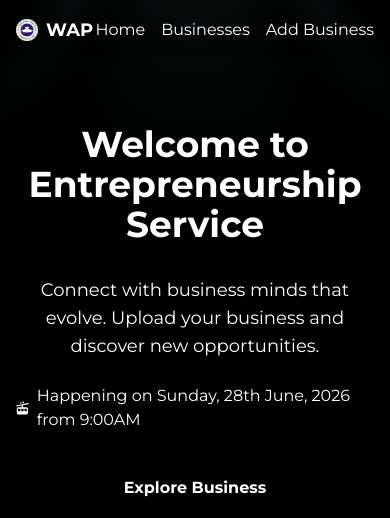
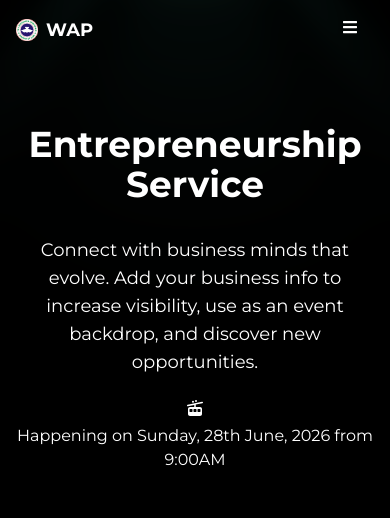
Before and after one commit to sulaimonaa/rccg-event, a Next.js app: page / in a window 390 px wide. Shown: the top 518 px of the page. Built offline with nearby package versions, Linux system fonts and the light colour scheme; no server answers; the database is empty.

Commit message:
add mobile Nav

```diff
--- a/app/businesses/page.tsx
+++ b/app/businesses/page.tsx
@@ -64,7 +64,7 @@ export default async function BusinessesPage() {
                                                 rel="noopener noreferrer"
                                                 className="text-blue-600 hover:underline"
                                             >
-                                            <Image src={business.image} alt={business.business} fill className="object-cover" sizes="80px" />
+                                            <Image src={business.image} alt={business.business} fill className="relative object-cover" sizes="80px" />
                                             </a>
                                         </div>
                                     ) : (
--- a/app/page.tsx
+++ b/app/page.tsx
@@ -32,11 +32,11 @@ export default async function Home() {
       <section>
         <div className={"lg:w-10/12 container mx-auto px-4 py-8"}>
 
-              <h1 className={"text-4xl font-bold mt-8 mb-8 text-center text-white"}>Welcome to Entrepreneurship Service</h1>
+              <h1 className={"text-4xl font-bold mt-8 mb-8 text-center text-white"}>Entrepreneurship Service</h1>
               <p className={"text-lg mb-6 text-center text-white"}>
-                Connect with business minds that evolve. Upload your business and discover new opportunities.
+                Connect with business minds that evolve. Add your business info to increase visibility, use as an event backdrop, and discover new opportunities.
               </p>
-                <div className={"flex items-center justify-center gap-2 text-white"}>
+                <div className={"flex flex-col md:flex-row items-center justify-center gap-2 text-white text-center"}>
                     <FaCableCar /> Happening on Sunday, 28th June, 2026 from 9:00AM
                 </div>
                 <div className={'mt-7 mx-auto w-full lg:w-2/5 text-center'}>
--- a/components/BusinessCard.tsx
+++ b/components/BusinessCard.tsx
@@ -1,7 +1,6 @@
 import Link from "next/link";
 import Image from "next/image";
-import {FaBuilding, FaEnvelopeOpen, FaUserCircle} from "react-icons/fa";
-import {FaPhoneFlip} from "react-icons/fa6";
+import {FaBuilding, FaEnvelopeOpen, FaUserCircle, FaWhatsapp} from "react-icons/fa";
 
 interface Props {
     business: string,
@@ -20,7 +19,7 @@ const BusinessCard = ({business, image, service, contact, email}: Props) => {
             <div className={'p-4 '}>
                 <h2 className={"text-xl font-bold mb-2 text-white flex items-center justify-start gap-2"}><FaUserCircle />{business}</h2>
                 <p className={"text-gray-400 mb-1 flex items-center justify-start gap-2"}><FaBuilding /> {service}</p>
-                <p className={"text-gray-400 mb-1 flex items-center justify-start gap-2"}><FaPhoneFlip /> {contact}</p>
+                <p className={"text-gray-400 mb-1 flex items-center justify-start gap-2"}><FaWhatsapp /> {contact}</p>
                 <p className={"text-gray-400 flex items-center justify-start gap-2"}><FaEnvelopeOpen /> {email}</p>
             </div>
         </Link>
--- /dev/null
+++ b/components/MobileNav.tsx
@@ -0,0 +1,29 @@
+'use client'
+import Image from "next/image";
+import {FaBars, FaTimes} from "react-icons/fa";
+import Link from "next/link";
+import {useState} from "react";
+
+const MobileNav = () => {
+    const [isOpen, setIsOpen] = useState(false);
+    const toggleMenu = () => setIsOpen(!isOpen);
+    return (
+        <>
+            <button onClick={toggleMenu} className={"text-white"}><FaBars /></button>
+            {
+                isOpen && (
+                    <div className={"absolute inset-0 top-0 bg-black p-4 z-[1]"}>
+                        <nav className={"space-y-4 flex flex-col gap-3"}>
+                            <button onClick={toggleMenu} className={"text-white self-end"}><FaTimes /></button>
+                            <Link onClick={toggleMenu} href="/" className={"text-white hover:text-gray-300"}>Home</Link>
+                            <Link onClick={toggleMenu} href="/businesses" className={"text-white hover:text-gray-300"}>Businesses</Link>
+                            <Link onClick={toggleMenu} href="/business/create" className={"text-white hover:text-gray-300"}>Add Business</Link>
+                        </nav>
+                    </div>
+                )
+            }
+
+        </>
+    )
+}
+export default MobileNav
--- a/components/Navbar.tsx
+++ b/components/Navbar.tsx
@@ -1,10 +1,11 @@
 import Image from "next/image";
 import Link from "next/link";
+import MobileNav from "@/components/MobileNav";
 
 const Navbar = () => {
     return (
         <div className="w-full py-4 m-0 bg-black/10">
-            <div className={"lg:w-10/12 container mx-auto flex items-center justify-between px-4"}>
+            <div className={"hidden md:flex lg:w-10/12 container mx-auto items-center justify-between px-4"}>
                 <Link href={"/"}>
                     <div className={"text-white text-lg font-bold flex items-center justify-center gap-2"}>
                         <Image src={"/Rccglogo.png"} alt={"RCCG logo"} width={22} height={22} /> WAP
@@ -16,6 +17,16 @@ const Navbar = () => {
                     <Link href="/business/create" className={"text-white hover:text-gray-300"}>Add Business</Link>
                 </nav>
             </div>
+            <div className={"flex items-center justify-between px-4 md:hidden"}>
+                <Link href={"/"}>
+                    <div className={"text-white text-lg font-bold flex items-center justify-center gap-2"}>
+                        <Image src={"/Rccglogo.png"} alt={"RCCG logo"} width={22} height={22} /> WAP
+                    </div>
+                </Link>
+                <div className={"px-4 block md:hidden"}>
+                    <MobileNav />
+                </div>
+            </div>
         </div>
     )
 
--- a/components/button/ExploreBtn.tsx
+++ b/components/button/ExploreBtn.tsx
@@ -3,7 +3,7 @@
 const ExploreBtn = () => {
     return (
         <button type="button" className={"bg-black/30 hover:bg-black/30 text-white font-bold py-4 px-8 rounded-full"} onClick={() => {return "I'm clicked!"}}>
-            <a href="#business" className={"text-white hover:text-gray-300"}>
+            <a href="/businesses" className={"text-white hover:text-gray-300"}>
                 Explore Business
             </a>
         </button>
```
